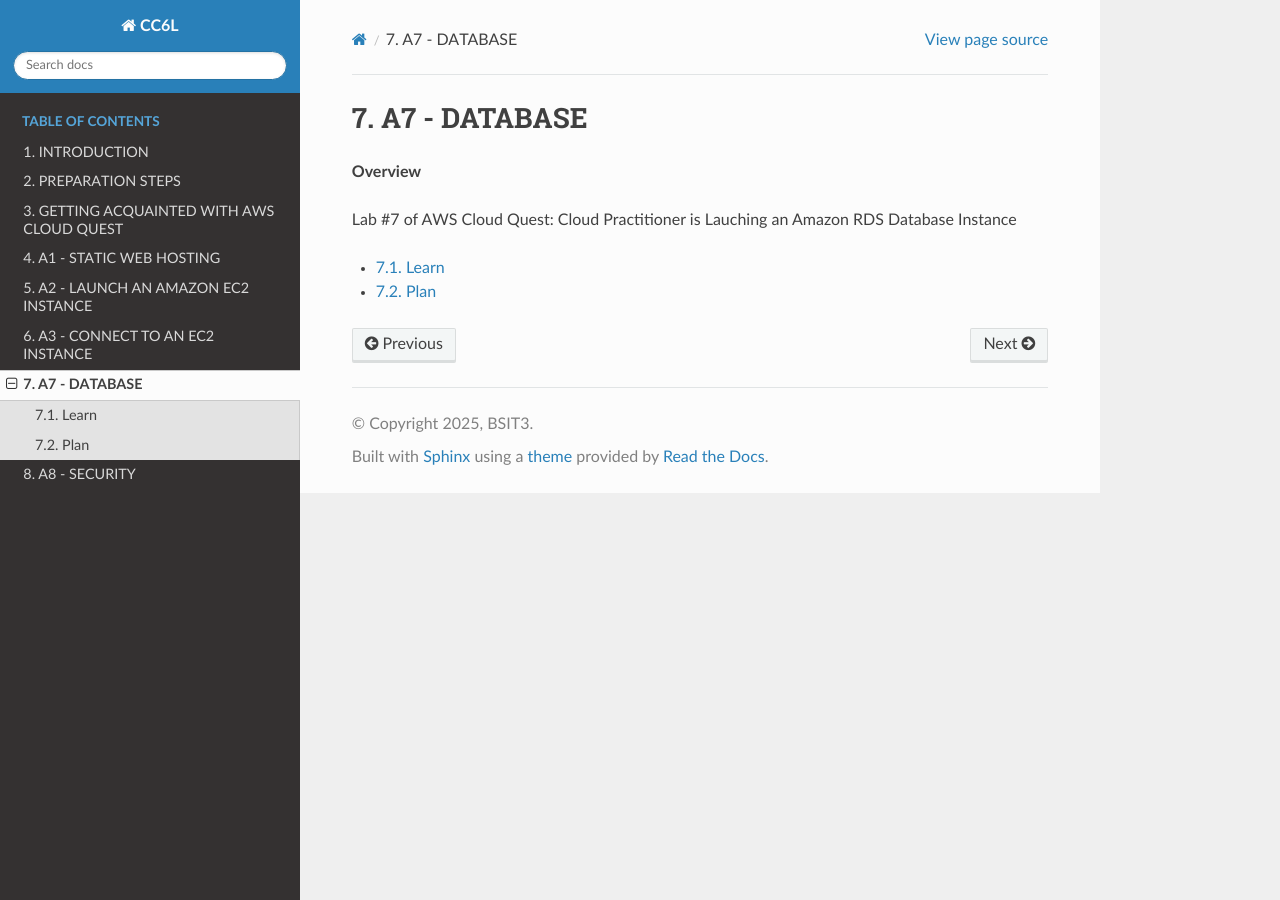
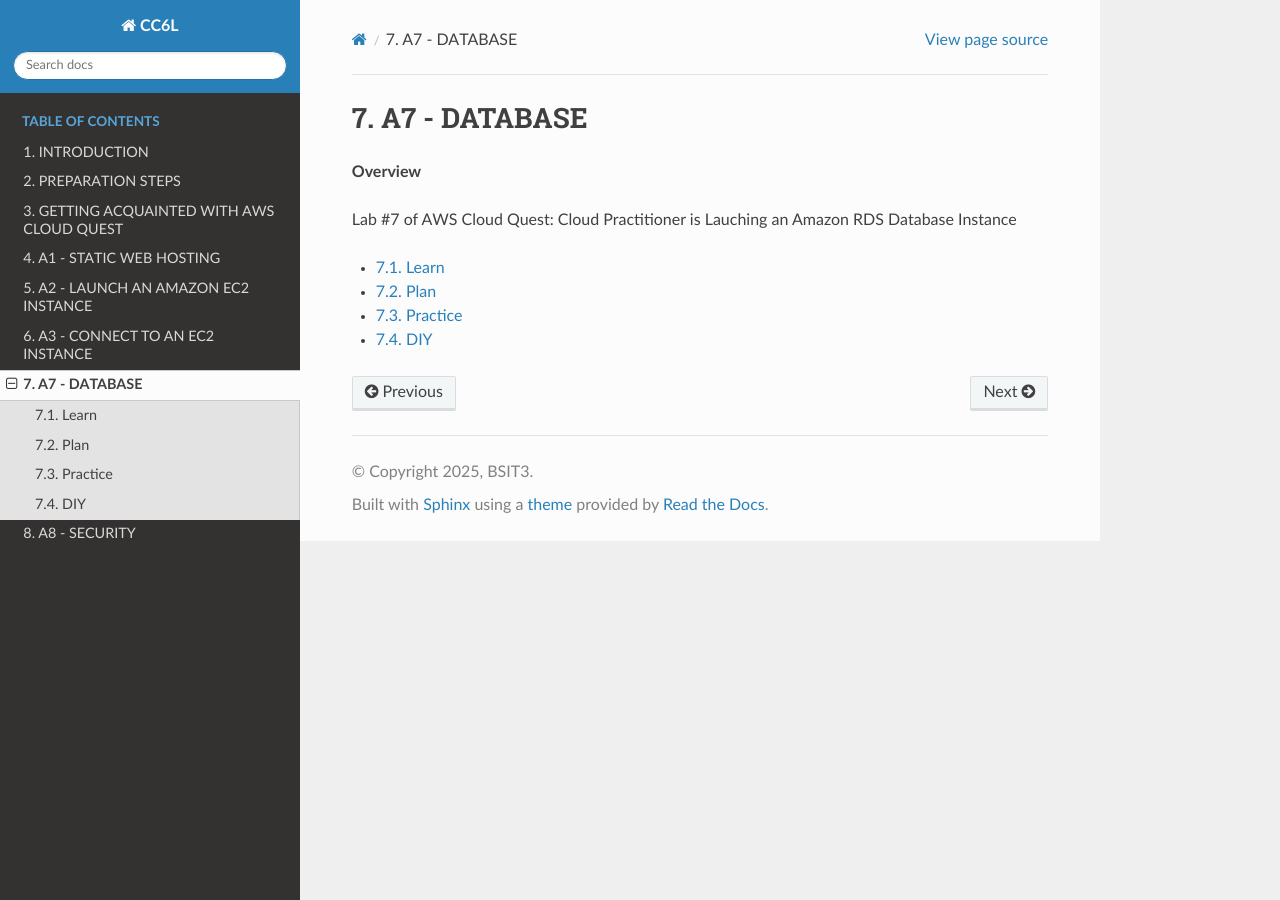
Before and after one commit to jambybrillo/aws_partitioner, a Sphinx documentation site: the page built from docs/source/a7_database.rst, in a window 1280 px wide. Built offline with Sphinx 7.4.7 and the Read the Docs theme 3.1.0, drawn with Linux system fonts in a browser that asks for light colours.

Commit message:
Update a7_database.rst

```diff
--- a/docs/source/a7_database.rst
+++ b/docs/source/a7_database.rst
@@ -14,3 +14,5 @@ Lab #7 of AWS Cloud Quest: Cloud Practitioner is Lauching an Amazon RDS Database
 
    a7_learn
    a7_plan
+   a7_practice
+   a7_diy
```
